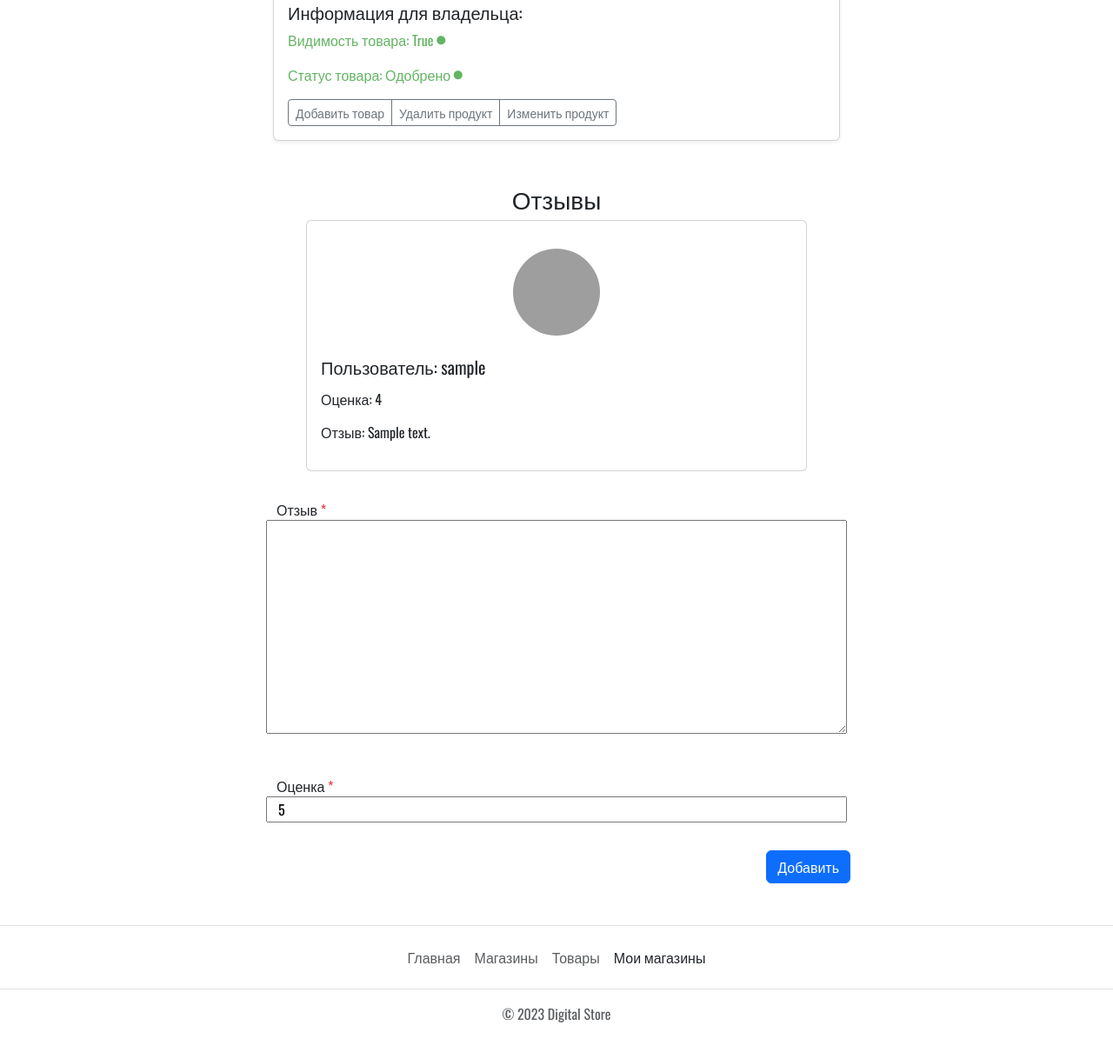
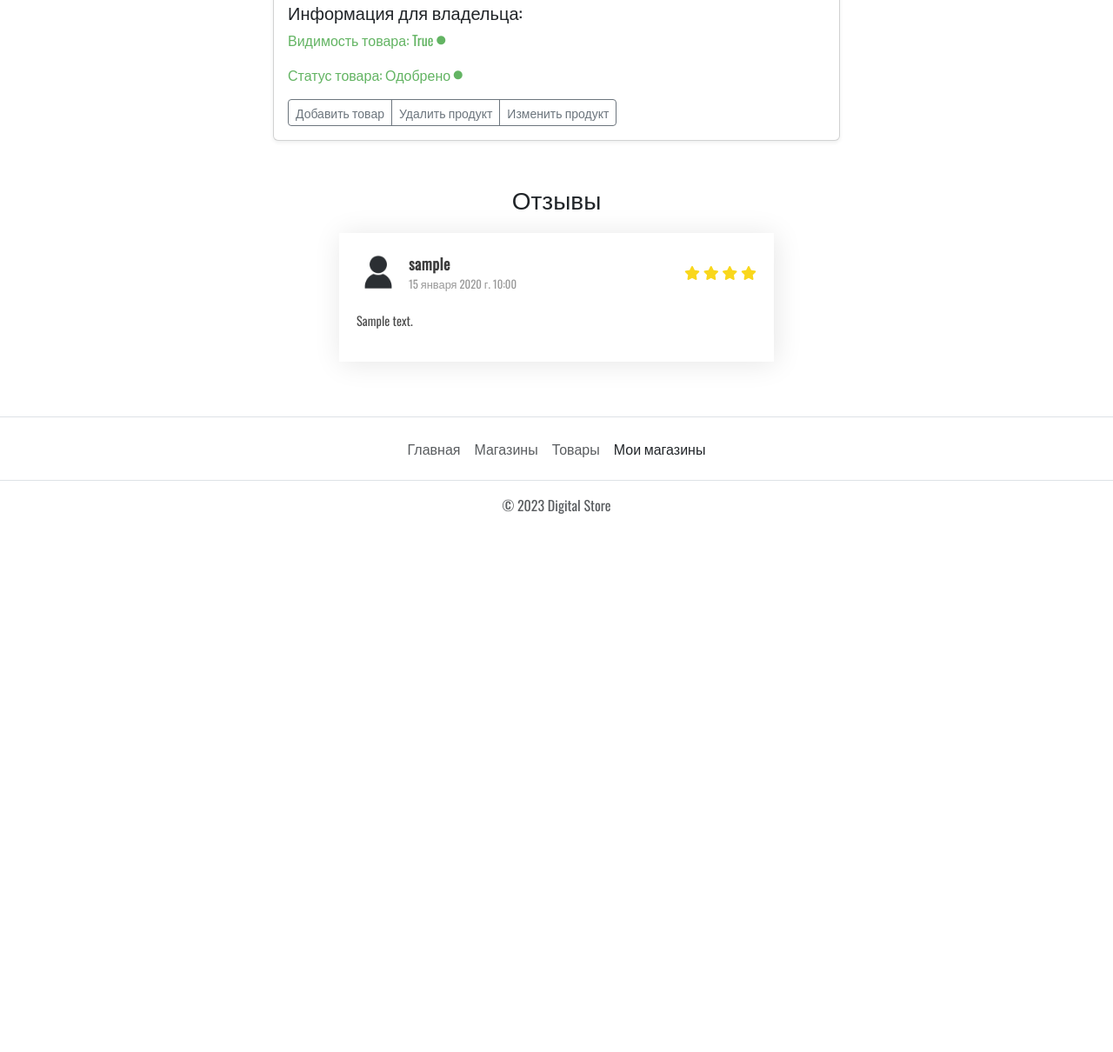
Before and after one commit to Timoha23/django_digital_store, a Django app: page /product/1/ in a window 1280 px wide. Shown: the part 844-2054 px from the top of the page at 87% size. After the commit the page ends 1435 px from the top, so only its background shows below. Run offline with Django 4.2, Linux system fonts and the light colour scheme; a user stored in the database is signed in; tables that the repository leaves empty hold one stand-in row (values such as "Sample post"); grey boxes marked "Sample" are stand-in pictures; some libraries are stand-ins or nearby versions; grey boxes are pictures that could not be loaded.

Commit message:
незначительные изменения

```diff
--- a/digital_store/templates/includes/card.html
+++ b/digital_store/templates/includes/card.html
@@ -1,6 +1,11 @@
 {% load thumbnail %}
 {% load static %}
 {% comment %} <div class="product-link"> {% endcomment %}
+{% if product.is_available is False %}
+  <div class="is_unavailable">
+{% else %}
+    <div>
+{% endif %}
       <div class="col">
         <div class="box-with-shadow">
           <div class="card shadow-sm">
@@ -43,11 +48,15 @@
                 <hr class="hr-dashed-gradient"></hr>
                 <div style="z-index:2; position: relative;">
                   <div class="btn-group justify-content-start">
+                    {% if product.is_available %}
                       <a href="{% url 'cart:add_to_cart' product.id %}">
                         <button style="position: relative" type="button" class="btn btn-success btn-sm me-1 mb-2" data-mdb-toggle="tooltip" title="В корзину">
                           <i class="fa-sharp fa-solid fa-basket-shopping"></i>
                         </button>
                       </a>
+                    {% else %}
+                      <span>Нет в наличии</span>
+                    {% endif %}
                   </div>
                 </div>
               {% endif %}
@@ -100,4 +109,5 @@
           </div>
         </div>
       </div>
+    </div>
 {% comment %} </div> {% endcomment %}
--- a/digital_store/templates/includes/header.html
+++ b/digital_store/templates/includes/header.html
@@ -39,7 +39,7 @@
             </a>
             <ul class="dropdown-menu text-small" aria-labelledby="dropdownUser1" style="">
             <li><a class="dropdown-item" href="#">Профиль</a></li>
-            <li><a class="dropdown-item" href="{% url 'cart:order_list' %}">Список покупок</a></li>
+            <li><a class="dropdown-item" href="{% url 'users:orders' %}">Список покупок</a></li>
             <li><a class="dropdown-item" href="{% url 'cart:cart' %}">Корзина</a></li>
             <li><hr class="dropdown-divider"></li>
             <li><a class="dropdown-item" href="#">Выйти</a></li>
--- a/digital_store/templates/includes/review.html
+++ b/digital_store/templates/includes/review.html
@@ -1,11 +1,35 @@
-<div class="card">
-  <div class="card-body py-4 mt-2">
-    <div class="d-flex justify-content-center mb-4">
-      <img src="https://mdbcdn.b-cdn.net/img/Photos/Avatars/img%20(15).webp"
-        class="rounded-circle shadow-1-strong" width="100" height="100" />
+{% load custom_filters %}
+{% load static %}
+<body><section id="testimonials">
+  <div class="testimonial-box-container">
+    <div class="testimonial-box">
+      <div class="box-top">
+        <div class="profile">
+          <div class="profile-img">
+            {% if review.user.image %}
+              <img src="{{ review.user.image }}" />
+            {% else %}
+              <img src="{% static 'img/default/user.webp' %}" />
+            {% endif %}
+          </div>
+          <div class="name-user">
+            <strong>{{ review.user.username }}</strong>
+            <span>{{ review.created_date }}</span>
+          </div>
+        </div>
+        <div class="reviews">
+          {% for _ in review.rating|custom_range %}
+            <i class="fas fa-star"></i>
+          {% endfor %}
+          {% comment %} <i class="fas fa-star"></i>
+          <i class="fas fa-star"></i>
+          <i class="fas fa-star"></i>
+          <i class="far fa-star"></i> {% endcomment %}
+        </div>
+      </div>
+      <div class="client-comment">
+          <p>{{ review.text }}</p>
+      </div>
     </div>
-    <h5 class="font-weight-bold">Пользователь: {{ review.user.username }}</h5>
-    <h6 class="font-weight-bold my-3">Оценка: {{ review.rating }}</h6>
-    <p class="mb-2">Отзыв: {{ review.text }}</p>
   </div>
-</div>
+</section></body>
--- a/digital_store/templates/includes/shop_card.html
+++ b/digital_store/templates/includes/shop_card.html
@@ -11,7 +11,11 @@
   <div class="card-body">
     <h3 class="card-title">{{ shop.name }}</h3>
     <hr class="hr-dashed-gradient"></hr>
-    <h5 class="card-title">Средний рейтинг магазина: 4/5⭐</h5>
+    {% if shop.avg_rating %}
+      <p>Рейтинг магазина: {{ shop.avg_rating|floatformat:"0" }}/5⭐</p>
+    {% else %}
+      <p>Рейтинг магазина: отзывов нет</p>
+    {% endif %}
     <p class="card-text">Описание: {{ shop.description }}</p>
     {% if request.resolver_match.view_name == 'shop:user_shops' %}
       {% if shop.status == 'Accept' %}
--- a/digital_store/templates/moderation/moderation_history.html
+++ b/digital_store/templates/moderation/moderation_history.html
@@ -37,7 +37,7 @@
                     <tr>
                       <th scope="row">{{ page_obj.start_index|add:forloop.counter0 }}</th>
                       <td>{{ element.id }}</td>
-                      <td>{{ element.type }}</td>
+                      <td>{{ element.get_type_display }}</td>
                       {% if element.product %}
                         <td>{{ element.product.id }}</td>
                         <td>{{ element.product.name }}</td>
--- a/digital_store/templates/shop/product.html
+++ b/digital_store/templates/shop/product.html
@@ -37,6 +37,8 @@
         {% endif %}
       {% endfor %}
     </div>
+    {% if can_review %}
+      <a name="add-review"></a>
       <div>
         <form method="post" enctype="multipart/form-data" action="{% url 'review:review_add' product.id %}">
           {% csrf_token %}
@@ -63,4 +65,8 @@
             </div>
         </form>
       </div>
+    {% endif %}
+    <div class="d-flex align-items-center justify-content-center">
+      {% include 'includes/paginator.html'%}
+    </div>
 {% endblock %}
```
Also changed, not shown: digital_store/templates/cart/orders.html (deleted, +0 -64 lines). Lines whose indentation alone changed are shown as unchanged.
